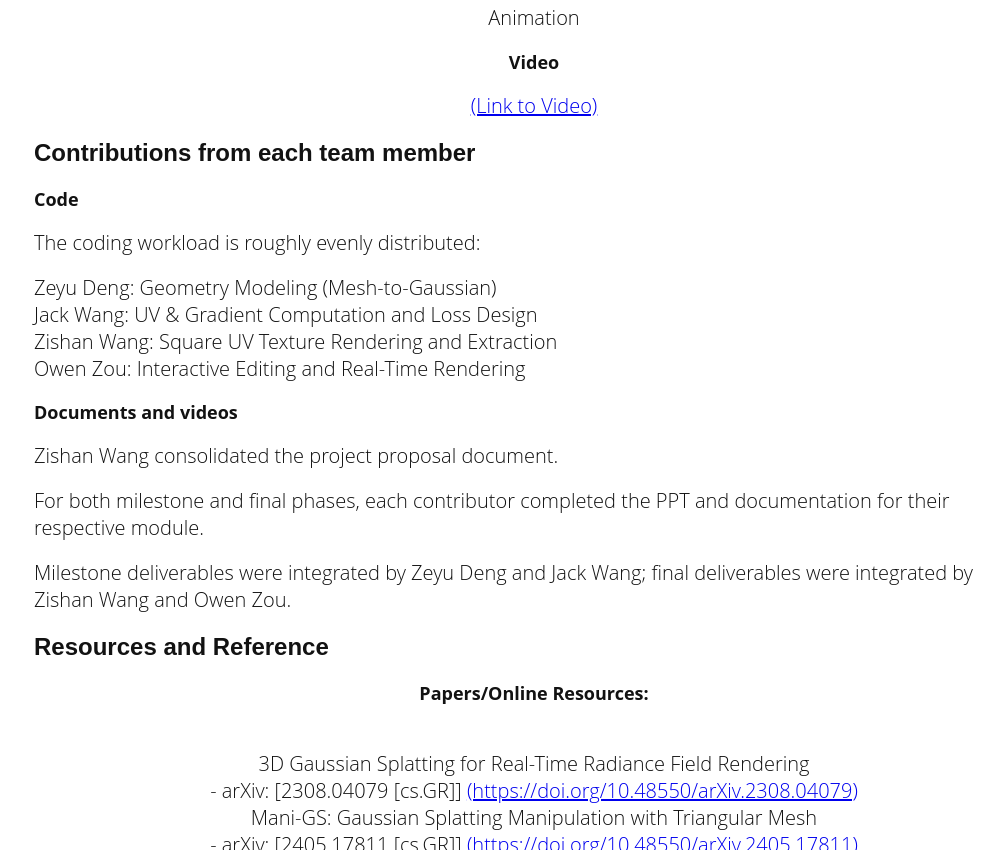
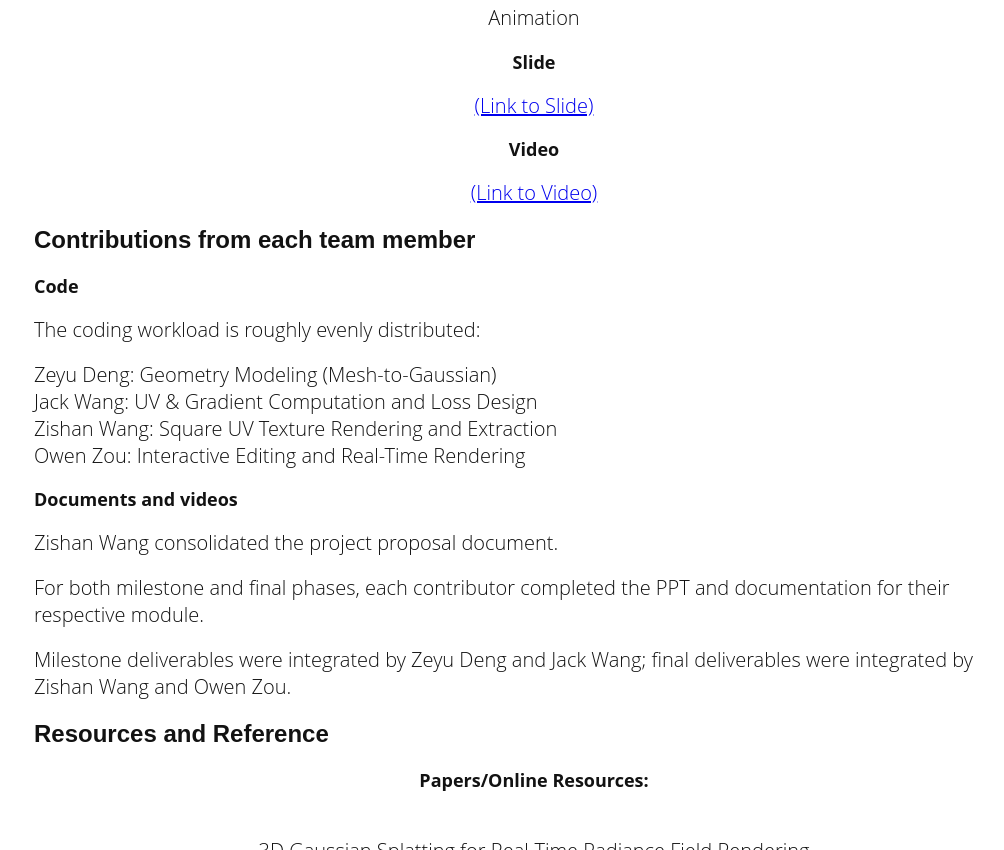
Before and after one commit to cs184-final-proj-gaussmorph/webpage, a plain HTML site: page final_report.html in a window 1280 px wide. Shown: the part 5544-6394 px from the top of the page, without its empty margins (106-1110 px from the left). Drawn offline with nearby package versions, Linux system fonts and the light colour scheme.

Commit message:
polisheed final

```diff
--- a/final_report.html
+++ b/final_report.html
@@ -226,6 +226,9 @@
                   </td>
                 </tr>
               </table>
+              <h3>Slide</h3>
+              <p><a href="https://docs.google.com/presentation/d/1NmJ0nYDVbMprby3bF5mBLc4JKP2gEsvs/edit?usp=sharing&ouid=110304612330432825550&rtpof=true&sd=true
+              ">(Link to Slide)</a>
               <h3>Video</h3>
               <p><a href="https://drive.google.com/file/d/1CtjeXdXQCfiClgQeueDWDGhiOa90hW3w/view?usp=sharing
               ">(Link to Video)</a>
```
